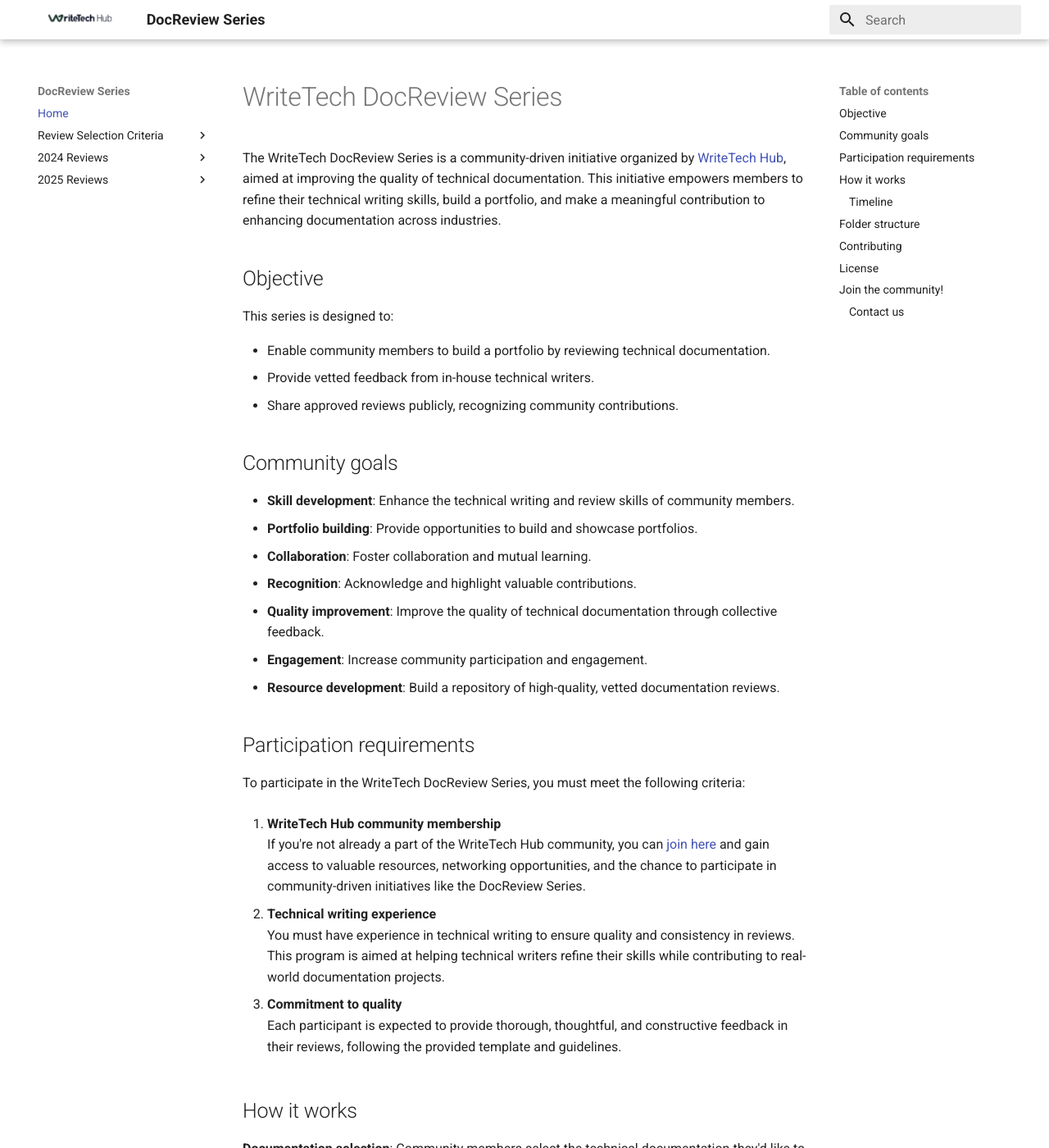
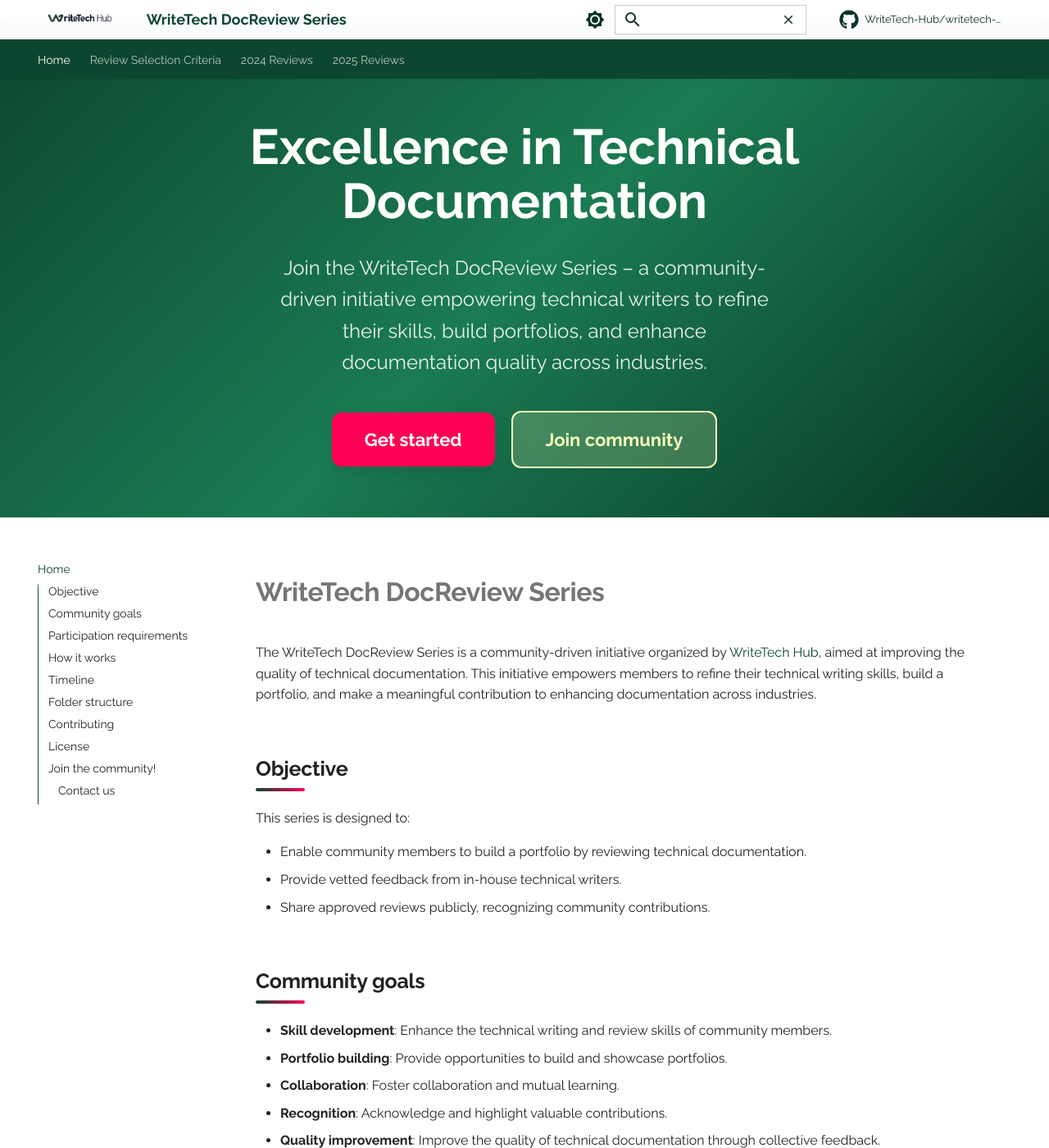
Before and after one commit to WriteTech-Hub/writetech-doc-review, an MkDocs documentation site: the page built from docs/index.md, in a window 1280 px wide and 1400 px high. Shown: the whole window at 82% size. Built offline with MkDocs 1.6.1 and Material for MkDocs 9.7.7, drawn with Linux system fonts in a browser that asks for light colours; comment, search, counter and statistics services are not loaded; some of the changed text lies outside the part shown.

Commit message:
Customized the site.

```diff
--- a/docs/index.md
+++ b/docs/index.md
@@ -1,3 +1,6 @@
+---
+template: home.html
+---
 # WriteTech DocReview Series
 
 The WriteTech DocReview Series is a community-driven initiative organized by [WriteTech Hub](https://writetechhub.org/), aimed at improving the quality of technical documentation. This initiative empowers members to refine their technical writing skills, build a portfolio, and make a meaningful contribution to enhancing documentation across industries.
@@ -52,7 +55,7 @@
 **Spotlighting**: Approved reviews are published publicly for community access.
 
 
-### Timeline
+## Timeline
 
 | **Stage**                               | **Dates**                        | **Details**                                                                                               |
 |-----------------------------------------|----------------------------------|-----------------------------------------------------------------------------------------------------------|
--- /dev/null
+++ b/docs/stylesheets/extra.css
@@ -0,0 +1,369 @@
+/* ============================================================================
+   HERO SECTION STYLING
+   ============================================================================ */
+
+:root {
+  --writetech-green: #0c4630;
+  --writetech-pink: #ff0054;
+  --writetech-yellow: #f4ffb9;
+  --writetech-green-light: #1a7b52;
+  --writetech-green-dark: #083424;
+  --writetech-pink-light: #ff3374;
+  --writetech-pink-dark: #cc0043;
+
+  --tx-hero-bg: linear-gradient(135deg, var(--writetech-green) 0%, var(--writetech-green-light) 50%, var(--writetech-green-dark) 100%);
+  --tx-hero-text: #ffffff;
+  --tx-hero-accent: var(--writetech-pink);
+  --tx-shadow: 0 10px 25px -5px rgba(12, 70, 48, 0.15), 0 10px 10px -5px rgba(12, 70, 48, 0.08);
+  --tx-border-radius: 16px;
+  --tx-primary: var(--writetech-green);
+  --tx-secondary: var(--writetech-pink);
+  --tx-accent: var(--writetech-yellow);
+}
+
+/* Override Material Design colors with brand colors */
+[data-md-color-scheme="default"] {
+  --md-primary-fg-color: var(--writetech-green);
+  --md-primary-fg-color--light: var(--writetech-green-light);
+  --md-primary-fg-color--dark: var(--writetech-green-dark);
+  --md-accent-fg-color: var(--writetech-pink);
+  --md-accent-fg-color--transparent: rgba(255, 0, 84, 0.1);
+}
+
+[data-md-color-scheme="slate"] {
+  --md-primary-fg-color: var(--writetech-green-light);
+  --md-primary-fg-color--light: #2dd4bf;
+  --md-primary-fg-color--dark: var(--writetech-green);
+  --md-accent-fg-color: var(--writetech-pink-light);
+  --md-accent-fg-color--transparent: rgba(255, 51, 116, 0.1);
+}
+
+/* Hero Section */
+.tx-hero {
+  position: relative;
+  background: var(--tx-hero-bg);
+  min-height: 500px;
+  display: flex;
+  align-items: center;
+  justify-content: center;
+  overflow: hidden;
+  margin-top: -72px;
+  padding: 72px 2rem 3rem 2rem;
+  text-align: center;
+}
+
+.tx-hero__content {
+  max-width: 800px;
+  margin: 0 auto;
+  padding: 0 2rem;
+  z-index: 2;
+  position: relative;
+}
+
+.tx-hero__text h1 {
+  font-size: 3rem;
+  font-weight: 800;
+  color: var(--tx-hero-text);
+  margin-bottom: 1.5rem;
+  line-height: 1.1;
+  background: none;
+  -webkit-text-fill-color: unset;
+}
+
+.tx-hero__text p {
+  font-size: 1.2rem;
+  color: rgba(255, 255, 255, 0.9);
+  margin-bottom: 2rem;
+  line-height: 1.6;
+  max-width: 600px;
+  margin-left: auto;
+  margin-right: auto;
+}
+
+.tx-hero__buttons {
+  display: flex;
+  justify-content: center; /* centers horizontally */
+  align-items: center;     /* centers vertically within row */
+  gap: 1rem;
+  flex-wrap: wrap;
+}
+
+.tx-hero__button {
+  padding: 1rem 2rem !important;
+  font-size: 1.1rem !important;
+  border-radius: 12px !important;
+  text-decoration: none !important;
+  transition: all 0.3s ease !important;
+  font-weight: 600 !important;
+  text-transform: none !important;
+}
+
+.tx-hero__button.md-button--primary {
+  background: var(--writetech-pink) !important;
+  color: white !important;
+  box-shadow: var(--tx-shadow);
+  border: none !important;
+}
+
+.tx-hero__button.md-button--primary:hover {
+  background: var(--writetech-pink-dark) !important;
+  transform: translateY(-2px);
+  box-shadow: 0 15px 35px -5px rgba(255, 0, 84, 0.4);
+}
+
+.tx-hero__button:not(.md-button--primary) {
+  background: rgba(244, 255, 185, 0.2) !important;
+  color: var(--writetech-yellow) !important;
+  border: 2px solid var(--writetech-yellow);
+  backdrop-filter: blur(10px);
+}
+
+.tx-hero__button:not(.md-button--primary):hover {
+  background: var(--writetech-yellow) !important;
+  color: var(--writetech-green) !important;
+  transform: translateY(-2px);
+}
+
+
+/* ============================================================================
+   GENERAL ENHANCEMENTS
+   ============================================================================ */
+
+/* Enhanced Navigation - Fixed transparency */
+.md-header {
+  background: rgba(255, 255, 255, 0.98) !important;
+  backdrop-filter: blur(10px);
+  box-shadow: 0 1px 3px rgba(0, 0, 0, 0.1);
+  transition: transform 0.3s ease;
+}
+
+[data-md-color-scheme="slate"] .md-header {
+  background: rgba(30, 41, 59, 0.98) !important;
+}
+
+/* Fix header text visibility */
+.md-header__title,
+.md-header__button,
+.md-header .md-icon {
+  color: var(--md-primary-fg-color) !important;
+  opacity: 1 !important;
+}
+
+[data-md-color-scheme="slate"] .md-header__title,
+[data-md-color-scheme="slate"] .md-header__button,
+[data-md-color-scheme="default"] .md-header .md-icon {
+  color: #083424 !important; /* Darker green for better contrast */
+  opacity: 1 !important;
+}
+
+/* Ensure search bar input and icons are visible in light mode */
+[data-md-color-scheme="default"] .md-header .md-search__input {
+  background-color: #ffffff; /* White background for input */
+  color: #083424; /* Dark text */
+  border: 1px solid #ccc; /* Light border for definition */
+}
+
+[data-md-color-scheme="default"] .md-header .md-search__icon {
+  color: #083424; /* Dark icon color */
+}
+
+/* Adjust repo name visibility */
+[data-md-color-scheme="default"] .md-header .md-source {
+  color: #083424 !important; /* Darker text for repo name */
+}
+/* Enhanced grid cards styling */
+.md-typeset .grid.cards > * {
+  border: 2px solid transparent;
+  border-radius: var(--tx-border-radius);
+  box-shadow: var(--tx-shadow);
+  transition: all 0.3s ease;
+  background: var(--md-default-bg-color);
+  position: relative;
+  overflow: hidden;
+}
+
+.md-typeset .grid.cards > *:hover {
+  transform: translateY(-4px);
+  box-shadow: 0 20px 40px -10px rgba(12, 70, 48, 0.2);
+  border-color: var(--writetech-yellow);
+}
+
+.md-typeset .grid.cards > *:hover:before {
+  content: "";
+  position: absolute;
+  top: 0;
+  left: 0;
+  right: 0;
+  height: 4px;
+  background: linear-gradient(90deg, var(--writetech-green), var(--writetech-pink));
+}
+
+.md-typeset .grid.cards .admonition-title {
+  background: transparent;
+  border: none;
+  font-weight: 600;
+  color: var(--writetech-green);
+}
+
+.md-typeset .grid.cards .admonition-title .lg {
+  color: var(--writetech-pink);
+}
+
+/* Enhanced Tables */
+.md-typeset table:not([class]) {
+  border-radius: var(--tx-border-radius);
+  overflow: hidden;
+  box-shadow: var(--tx-shadow);
+  border: none;
+  margin: 2rem 0;
+}
+
+.md-typeset table:not([class]) th {
+  background: linear-gradient(135deg, var(--writetech-green), var(--writetech-green-light));
+  color: var(--writetech-yellow);
+  font-weight: 600;
+  padding: 1rem;
+  text-align: left;
+}
+
+.md-typeset table:not([class]) td {
+  padding: 1rem;
+  border-bottom: 1px solid var(--md-default-fg-color--lightest);
+}
+
+.md-typeset table:not([class]) tr:last-child td {
+  border-bottom: none;
+}
+
+/* Enhanced quote/tip styling */
+.md-typeset .admonition.quote {
+  border-left: 4px solid var(--writetech-green);
+}
+
+.md-typeset .admonition.quote .admonition-title {
+  color: var(--writetech-green);
+}
+
+.md-typeset .admonition.tip {
+  border-radius: var(--tx-border-radius);
+  border: 2px solid var(--writetech-yellow);
+  background: linear-gradient(135deg, rgba(244, 255, 185, 0.1), rgba(244, 255, 185, 0.05));
+  box-shadow: var(--tx-shadow);
+}
+
+.md-typeset .admonition.tip .admonition-title {
+  background: var(--writetech-yellow);
+  color: var(--writetech-green);
+  font-weight: 700;
+}
+
+/* Enhanced info admonitions */
+.md-typeset .admonition.info {
+  border: 2px solid var(--writetech-green);
+  background: linear-gradient(135deg, rgba(12, 70, 48, 0.05), rgba(12, 70, 48, 0.02));
+}
+
+.md-typeset .admonition.info .admonition-title {
+  background: var(--writetech-green);
+  color: white;
+}
+
+/* Enhanced example admonitions */
+.md-typeset .admonition.example {
+  border: 2px solid var(--writetech-pink);
+  background: linear-gradient(135deg, rgba(255, 0, 84, 0.05), rgba(255, 0, 84, 0.02));
+}
+
+.md-typeset .admonition.example .admonition-title {
+  background: var(--writetech-pink);
+  color: white;
+}
+
+/* Custom section spacing */
+.md-typeset h2 {
+  margin-top: 4rem;
+  margin-bottom: 2rem;
+  position: relative;
+}
+
+.md-typeset h2:before {
+  content: "";
+  position: absolute;
+  left: 0;
+  bottom: -0.5rem;
+  width: 60px;
+  height: 4px;
+  background: linear-gradient(90deg, var(--writetech-green), var(--writetech-pink));
+  border-radius: 2px;
+}
+
+/* Enhanced admonition icons */
+.md-typeset .admonition > .admonition-title:before {
+  background-color: currentcolor;
+  mask-size: contain;
+  width: 1.2rem;
+  height: 1.2rem;
+}
+
+/* Smooth Transitions */
+* {
+  transition: background-color 0.2s ease, border-color 0.2s ease, color 0.2s ease;
+}
+
+/* Enhanced Buttons */
+.md-button {
+  border-radius: 8px;
+  font-weight: 500;
+  transition: all 0.2s ease;
+}
+
+.md-button:hover {
+  transform: translateY(-1px);
+  box-shadow: var(--tx-shadow);
+}
+
+/* Content Spacing */
+.md-content__inner {
+  margin-bottom: 2rem;
+}
+
+.md-typeset h1 {
+  margin-bottom: 2rem;
+  font-weight: 700;
+}
+
+.md-typeset h2 {
+  margin-top: 3rem;
+  margin-bottom: 1.5rem;
+  font-weight: 600;
+}
+
+/* ============================================================================
+   RESPONSIVE DESIGN
+   ============================================================================ */
+
+@media screen and (max-width: 76.1875em) {
+  .tx-hero__text h1 {
+    font-size: 2.5rem;
+  }
+
+  .tx-hero {
+    min-height: 450px;
+    padding: 72px 1rem 3rem 1rem;
+  }
+}
+
+@media screen and (max-width: 48em) {
+  .tx-hero__text h1 {
+    font-size: 2rem;
+  }
+
+  .tx-hero__text p {
+    font-size: 1.1rem;
+  }
+
+  .tx-hero {
+    min-height: 400px;
+    padding: 72px 1rem 2rem 1rem;
+  }
+}
--- a/mkdocs.yml
+++ b/mkdocs.yml
@@ -1,12 +1,73 @@
-site_name: DocReview Series
+site_name: WriteTech DocReview Series
+site_description: Community-driven initiative for technical documentation excellence
+site_url: https://writetech-doc-review.super-dust-84a2.workers.dev/
+
+# Theme configuration
 theme:
+  name: material
+  custom_dir: overrides
+  font:
+    text: Raleway
+    code: JetBrains Mono
   palette:
-    primary: white
-  name: material
+    # Palette toggle for light mode
+    - scheme: default
+      primary: teal
+      accent: pink
+      toggle:
+        icon: material/brightness-7
+        name: Switch to dark mode
+
+    # Palette toggle for dark mode
+    - scheme: slate
+      primary: teal
+      accent: pink
+      toggle:
+        icon: material/brightness-4
+        name: Switch to light mode
+
+  features:
+    - navigation.instant
+    - navigation.instant.progress
+    - navigation.instant.preview
+    - navigation.tracking
+    - navigation.sections
+    - navigation.tabs
+    - navigation.tabs.sticky
+    - navigation.top
+    - navigation.path
+    - toc.integrate
+    - toc.follow
+    - search.suggest
+    - search.highlight
+    - search.share
+    - content.code.copy
+    - content.code.select
+    - content.code.annotate
+    - content.tabs.link
+    - content.tooltips
+
   logo: assets/images/logo.webp
   favicon: assets/images/favicon1.png
+  icon:
+    repo: fontawesome/brands/github
 
+# Repository information
+repo_url: https://github.com/WriteTech-Hub/writetech-doc-review
+repo_name: WriteTech-Hub/writetech-doc-review
 
+# Plugins
+plugins:
+  - search:
+      lang: en
+
+# Additional CSS/JS
+extra_css:
+  - stylesheets/extra.css
+extra_javascript:
+  - javascipt/extra.js
+
+# Navigation structure
 nav:
   - Home: index.md
   - Review Selection Criteria:
@@ -24,3 +85,50 @@
       - Open Source Projects: 2025/docs/open-source-docs-2025.md
       - Reviews:
           - 2025/reviews/
+
+# Extensions
+markdown_extensions:
+  - pymdownx.highlight:
+      anchor_linenums: true
+      line_spans: __span
+      pygments_lang_class: true
+  - pymdownx.inlinehilite
+  - pymdownx.snippets
+  - pymdownx.superfences:
+      custom_fences:
+        - name: mermaid
+          class: mermaid
+          format: !!python/name:pymdownx.superfences.fence_code_format
+  - pymdownx.tabbed:
+      alternate_style: true
+  - pymdownx.tasklist:
+      custom_checkbox: true
+  - pymdownx.emoji:
+      emoji_index: !!python/name:material.extensions.emoji.twemoji
+      emoji_generator: !!python/name:material.extensions.emoji.to_svg
+  - admonition
+  - pymdownx.details
+  - attr_list
+  - md_in_html
+  - def_list
+  - footnotes
+  - meta
+  - toc:
+      permalink: true
+  - pymdownx.critic
+  - pymdownx.caret
+  - pymdownx.keys
+  - pymdownx.mark
+  - pymdownx.tilde
+
+# Footer
+extra:
+  social:
+    - icon: fontawesome/brands/github
+      link: https://github.com/WriteTech-Hub
+    - icon: fontawesome/brands/twitter
+      link: https://x.com/WriteTechHub
+    - icon: fontawesome/brands/linkedin
+      link: https://www.linkedin.com/company/writetechhub/
+    - icon: fontawesome/brands/instagram
+      link: https://www.instagram.com/writetechhub/
--- /dev/null
+++ b/overrides/home.html
@@ -0,0 +1,30 @@
+{% extends "base.html" %}
+
+{% block hero %}
+<section class="tx-hero">
+  <div class="tx-hero__content">
+    <div class="tx-hero__text">
+      <h1>Excellence in Technical Documentation</h1>
+      <p>
+        Join the WriteTech DocReview Series – a community-driven initiative
+        empowering technical writers to refine their skills, build portfolios,
+        and enhance documentation quality across industries.
+      </p>
+      <div class="tx-hero__buttons">
+        <a href="{{ 'doc-selection-process/' | url }}" class="md-button md-button--primary tx-hero__button">
+          Get started
+        </a>
+        <a href="https://writetechhub.org/our-community/" class="md-button tx-hero__button">
+          Join community
+        </a>
+      </div>
+    </div>
+  </div>
+</section>
+{% endblock %}
+
+{% block content %}
+<div class="md-content__inner md-typeset">
+  {{ page.content }}
+</div>
+{% endblock %}
--- a/requirements.txt
+++ b/requirements.txt
@@ -1,2 +1,3 @@
 mkdocs
 mkdocs-material
+pymdown-extensions
```
Also changed, not shown: other parts of docs/index.md (+3 -3 lines), README.md (+4 -4 lines), docs/2025/docs/open-source-docs-2025.md (+1 -1 lines), docs/javascript/extra.js (added, +99 -0 lines), 1 other file.
